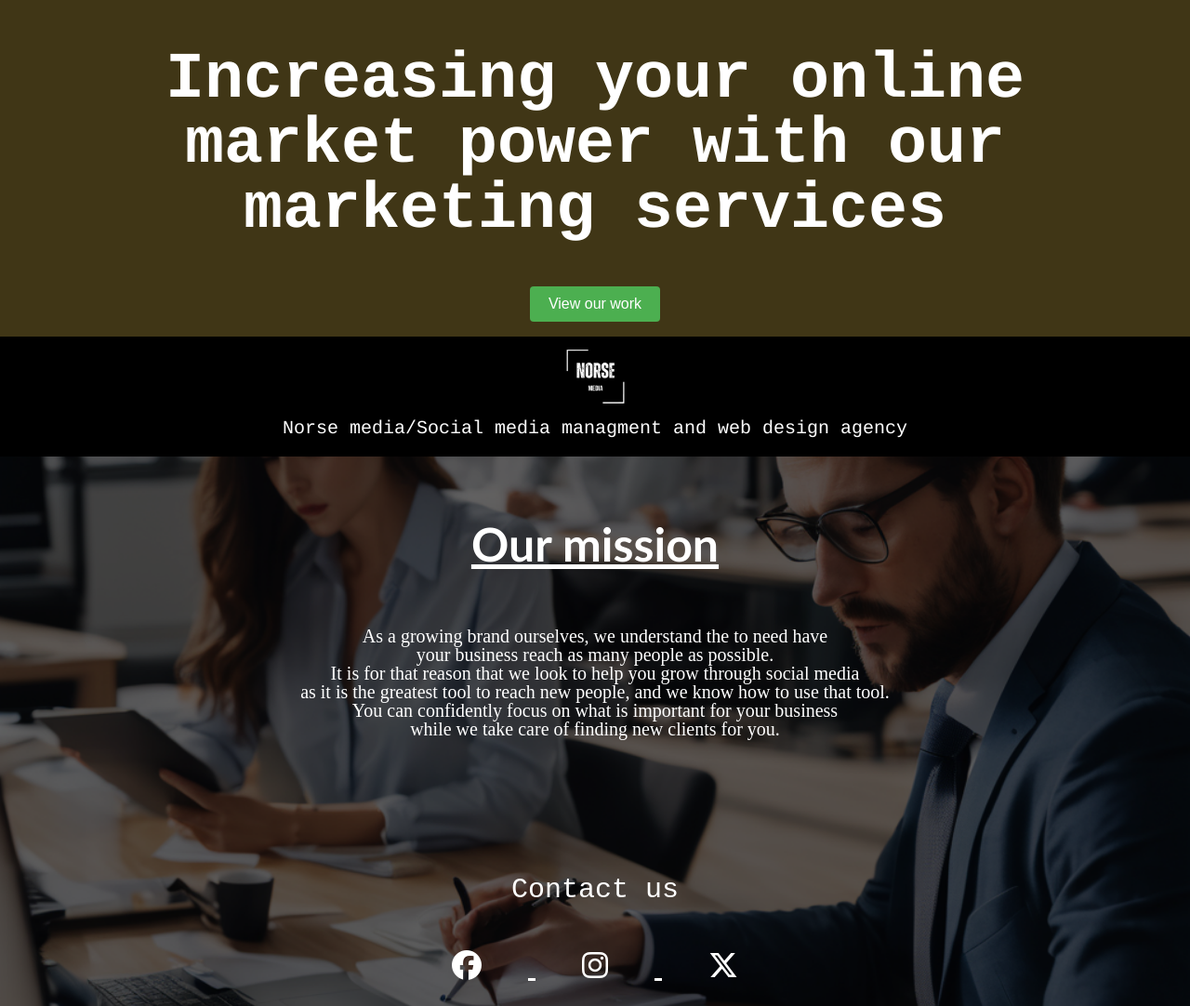
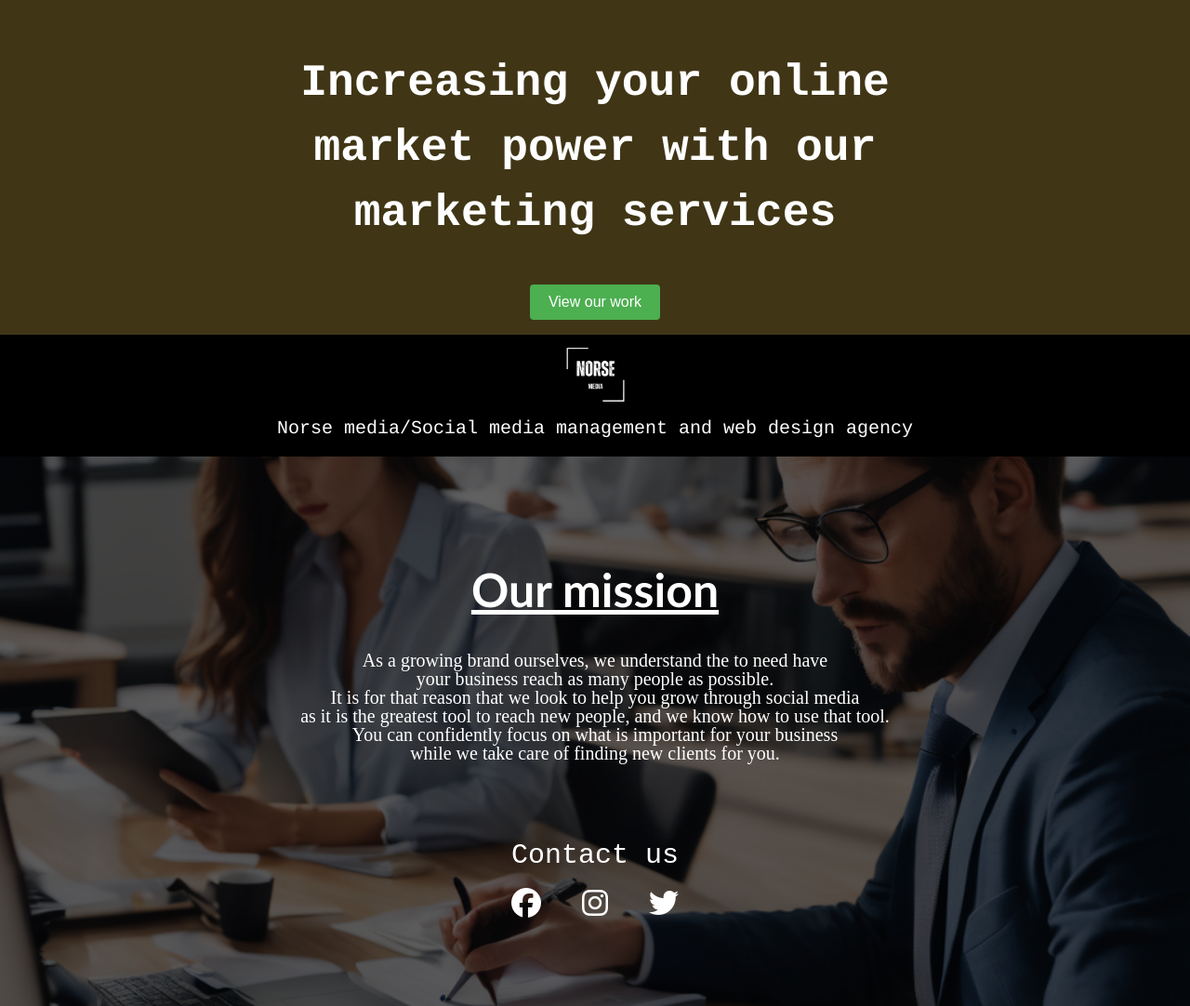
Before and after one commit to NorseMedia/NorseMedia.github.io, a plain HTML site: page index.html in a window 1280 px wide. Shown: the whole page at 93% size. Drawn offline with Linux system fonts and the light colour scheme.

Commit message:
Add files via upload

```diff
--- a/Norse media.css
+++ b/Norse media.css
@@ -9,7 +9,6 @@ h1 {
     color: white;
     font-size: 70px;
     font-family: "Courier", sans-serif;
-
 }
 
 h2 {
@@ -28,6 +27,7 @@ div {
     padding-top: 1px;
     overflow: hidden;
     line-height: 1;
+    width: 100%;
 
     }
 
@@ -44,6 +44,7 @@ div {
         display: flex;
         justify-content: center;
         align-items: center;
+        flex-direction: column;
 
       }
 
@@ -83,3 +84,5 @@ div {
       .text{
         overflow: hidden;
       }
+
+      .container
--- a/index.html
+++ b/index.html
@@ -1,78 +1,44 @@
 <!DOCTYPE html>
-<html>
+<html lang="en">
 <head>
+    <meta name="viewport" content="width=device-width, initial-scale=1.0">
+    <meta charset="UTF-8">
     <title>Norse Media</title>
     <link rel="stylesheet" href="Norse media.css">
     <script src="https://kit.fontawesome.com/5bed6105a4.js" crossorigin="anonymous"></script>
-
 </head>
 <body>
-        <div style="background-color:#403616;">
-          <div style="font color:white;">
-                <div style="text-align: center;">
-                    <div style="color: white;">
-            <h1>
-        Increasing your online
+
+    <div class="intro-section" style="background-color:#403616; text-align: center; color: white;">
+        <div style="margin: 0px;"><h1><font size="35">Increasing your online<br>market power with our<br>marketing services</font></h1></div>
+        <button>View our work</button>
         <br>
-    market power with our
         <br>
-    marketing services
-            </h1>
-            <button>View our work</button>
-    </div>
-    </div>
-    </br>
     </div>
 
+    <div class="image-section" style="background-color: black; text-align: center; margin-bottom: 0;">
+        <img src="assets/images/Norse1.png" width="85" height="85" alt="Norse Media Logo">
+        <p class="text"><font face="courier">Norse media/Social media management and web design agency</font></p>
     </div>
 
-    <div style="background-color: black;">
-<center><img src="assets/images/Norse1.png" width="85" height="85"></center>
-<center><font face="courier"><p class="text">Norse media/Social media managment and web design agency</p></font></center>
-    </div>
-
-
-    <div class="container social-media-icons-white";>
+    <div class="container social-media-icons-white">
         <div style="text-align: center;">
-
-
-         <br>
-         <br>
-         <br>
         <h2>Our mission</h2>
-        <div style="text-align: center;">
-            <div style="color: white;">
         <p>As a growing brand ourselves, we understand the to need have <br>your business reach as many people
             as possible.<br>It is for that reason that we look to help you grow through social media <br>as it is the
             greatest tool to reach new people, and we know how to use that tool.<br>You can confidently
-            focus on what is important for your business<br> while we take care of finding new clients for you.
-        </p>
+            focus on what is important for your business<br> while we take care of finding new clients for you.</p>
 <br>
 <br>
 <br>
 <br>
-        <br>
-        <br>
-        <br>
-        <br>
+        <div style="text-align: center;">
             <center><h>Contact us</h></center>
-        <a href="https://facebook.com">
-            <i class="fa-brands fa-facebook" style="margin: 50px;"></i>
-        </a>
-
-        <a href="https://instagram.com">
-            <i class="fa-brands fa-instagram" style="margin: 50px;"></i>
-        </a>
-
-        <a href="https://twitter.com">
-            <i class="fa-brands fa-x-twitter" style="margin: 50px;"></i>
-        </a>
+            <a href="https://facebook.com"><i class="fab fa-facebook" style="margin: 20px;"></i></a>
+            <a href="https://instagram.com"><i class="fab fa-instagram" style="margin: 20px;"></i></a>
+            <a href="https://twitter.com"><i class="fab fa-twitter" style="margin: 20px;"></i></a>
         </div>
     </div>
     </div>
-    </div>
-
-
-
 </body>
 </html>
```
Lines whose indentation alone changed are shown as unchanged.
